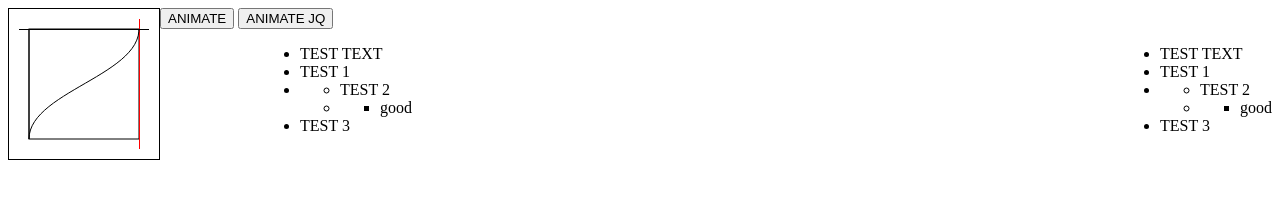
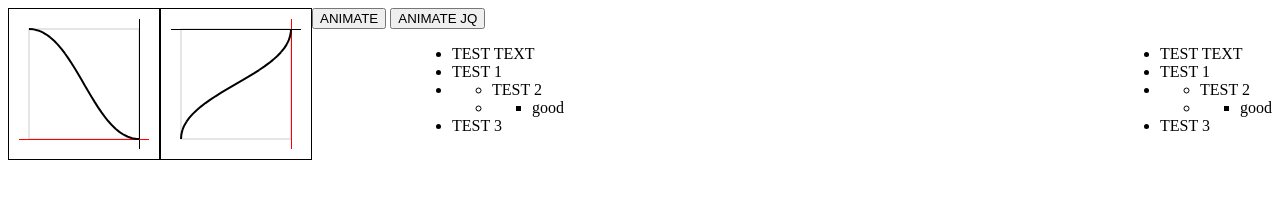
Before and after one commit to ma1oy/trueDom, a plain HTML site: page index.html in a window 1280 px wide. Both pictures are taken after a click on the button "ANIMATE". Drawn offline with nearby package versions, Linux system fonts and the light colour scheme.

Commit message:
Improve visualizer init function

```diff
--- a/index.html
+++ b/index.html
@@ -12,8 +12,8 @@
 <body>
 <button class="animate">ANIMATE</button>
 <button class="animateJq">ANIMATE JQ</button>
-<canvas id="myCanvas" width="150" height="150" style="float: left; border:1px solid #000000;">
-</canvas>
+<canvas id="curve1" width="150" height="150" style="float: left; border:1px solid #000000;"></canvas>
+<canvas id="curve2" width="150" height="150" style="float: left; border:1px solid #000000;"></canvas>
 <div style="">
     <div class="list" style="float: left;">
         <ul>
--- a/trueTransition.js
+++ b/trueTransition.js
@@ -30,51 +30,72 @@ for (let i = 0; i < props.length; ++i) {
 
 /////////////////////////////////////////////////////////////
 
-function abs(v) { return v < 0 ? -v : v }
-
 function CurveVisualizer(canvas) {
-    let ctx = canvas.getContext('2d'), w = canvas.width, h = canvas.height, oX, oY, iX, iY, getPosition;
+    let ctx = canvas.getContext('2d'), w = canvas.width, h = canvas.height,
+        oX = 0, oY = 0, iX = 0, iY = 0, hor = 0, dir = 0, firstLineColor = 0, secondLineColor = 0, getPosition = 0;
 
     function flush() {
         // ctx.fillStyle = '#fff';
         ctx.clearRect(0, 0, w, h);
         // ctx.fillStyle = '#DDD';
+        ctx.lineWidth = 1;
+        ctx.strokeStyle = '#ccc';
         ctx.strokeRect(oX, oY, iX, iY);
+        ctx.lineWidth = 2;
+        ctx.strokeStyle = '#000';
     }
 
     function drawLines(x, y) {
-        ctx.fillStyle = "#f00";
+        ctx.fillStyle = firstLineColor;
         ctx.fillRect(x, 10, 1, h - 20);
-        ctx.fillStyle = "#000";
+        ctx.fillStyle = secondLineColor;
         ctx.fillRect(10, y, w - 20, 1);
     }
 
     this.clear = function() {
         ctx.beginPath();
         flush();
-        drawLines(oX, oY);
-        ctx.moveTo(oX, oY);
+        let startX = 0, startY = 0;
+        hor ? dir ? (startX = oX) && (startY = h - oY) : (startX = w - oX) && (startY = h - oY) :
+              dir ? (startX = oX) && (startY =     oY) : (startX =     oX) && (startY = h - oY);
+        drawLines(startX, startY);
+        ctx.moveTo(startX, startY);
     };
 
-    this.setField = function(x, y, horizontal) {
-        getPosition = horizontal ?
-            function(x, y) { return [oX + iX * y, h - oY - iY * x]; } :
-            function(x, y) { return [oX + iX * x,     oY + iY * y]; };
+    this.init = function(horizontal, direction, x, y) {
+        x = x || 20; y = y || 20;
+        hor = horizontal;
+        // dir = direction >= 0 ? 1 : 0;
+        dir = direction ? direction > 0 ? 1 : 0 : 1;
+        if (hor) {
+            firstLineColor  = '#f00';
+            secondLineColor = '#000';
+            getPosition = dir ?
+                function(x, y) { return [    oX + iX * y, h - oY - iY * x]; } :
+                function(x, y) { return [w - oX - iX * y, h - oY - iY * x]; };
+        }
+        else {
+            firstLineColor  = '#000';
+            secondLineColor = '#f00';
+            getPosition = dir ?
+                function(x, y) { return [oX + iX * x,     oY + iY * y]; } :
+                function(x, y) { return [oX + iX * x, h - oY - iY * y]; };
+        }
         iX = (w - 2 * (oX = x));
         iY = (h - 2 * (oY = y));
         this.clear();
     };
-    this.setField(20, 20, 1);
 
-    this.draw = function (coord) {
+    this.draw = function (xy) {
         flush();
-        coord = getPosition(coord[0], coord[1]);
-        drawLines(coord[0], coord[1]);
-        ctx.lineTo(coord[0], coord[1]);
+        xy = getPosition(xy[0], xy[1]);
+        drawLines(xy[0], xy[1]);
+        ctx.lineTo(xy[0], xy[1]);
         ctx.stroke();
-        ctx.moveTo(coord[0], coord[1]);
+        ctx.moveTo(xy[0], xy[1]);
     };
 
+    this.init();
     return this;
 }
 
@@ -108,11 +129,10 @@ function serializeCssValue(value) {
 
 function animate(object, properties, duration, draw) {
     let cssStyle = object.style,
-        drawCurve = draw || function() {};
-
-    let computedStyle = getComputedStyle(object),
-        start = performance.now(), timePassed = 0, i = 0,
-        startValues = [], serializedEndValues = [], delta = [];
+        computedStyle = getComputedStyle(object),
+        start = performance.now(), drawCurve = draw || function() {},
+        startValues = [], serializedEndValues = [], delta = [],
+        timePassed = 0, i = 0;
 
     for (property in properties) {
         if (properties.hasOwnProperty(property)) {
@@ -155,13 +175,16 @@ function animate(object, properties, duration, draw) {
     });
 }
 
-var curve = new CurveVisualizer(document.getElementById('myCanvas'));
+var curve1 = new CurveVisualizer(document.getElementById('curve1'));
+var curve2 = new CurveVisualizer(document.getElementById('curve2'));
+curve2.init(1);
 
 var o1 = document.querySelector('.list');
 document.querySelector('.animate').addEventListener('click', function (e) {
     o1.style.marginLeft = 0;
-    curve.clear();
-    animate(o1, { marginLeft: 100 }, 1000, function(coord) {curve.draw(coord)});
+    curve1.clear();
+    curve2.clear();
+    animate(o1, { marginLeft: 100 }, 1000, function(coord) { curve1.draw(coord); curve2.draw(coord); });
 });
 
 var o2 = document.querySelector('.jqer');
```
